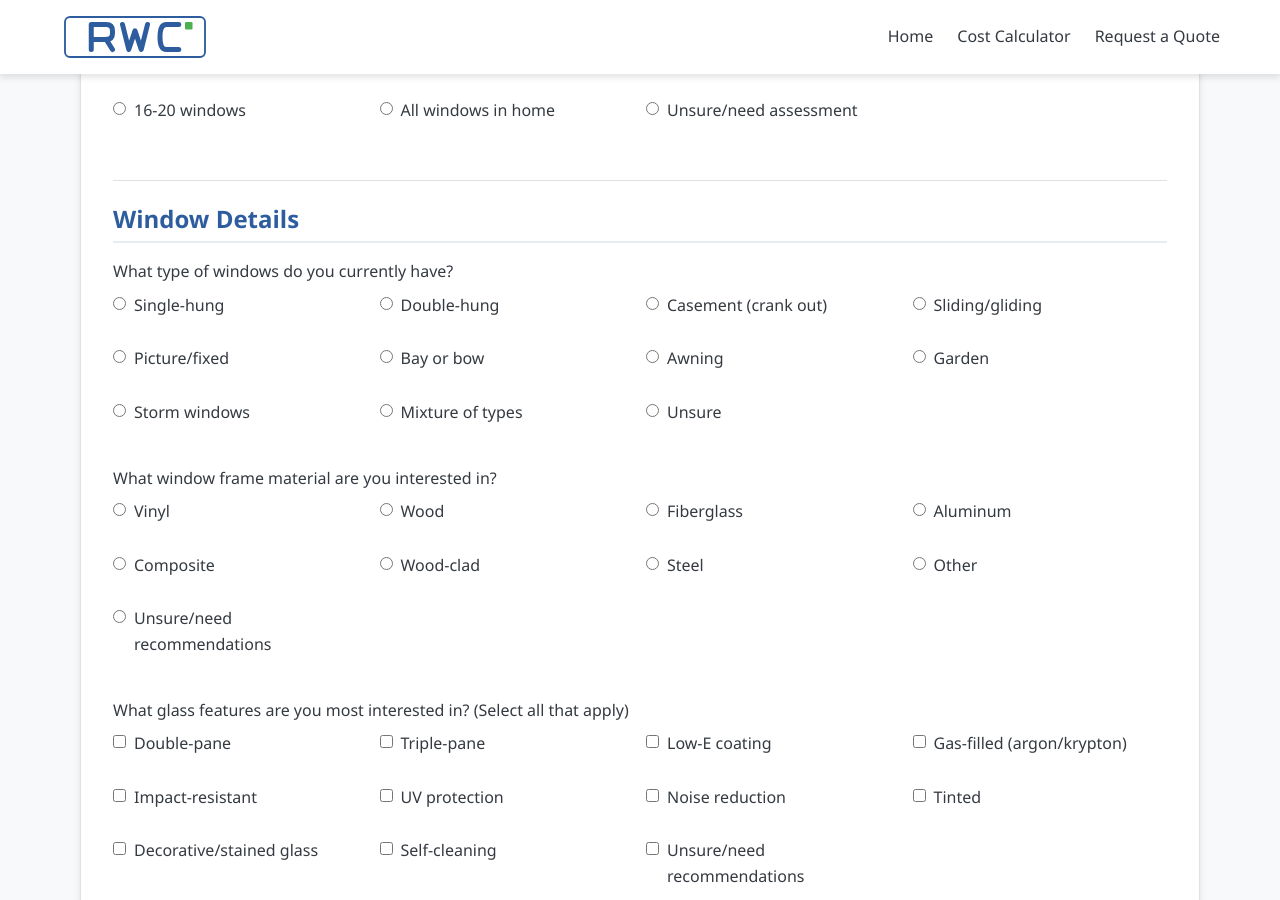
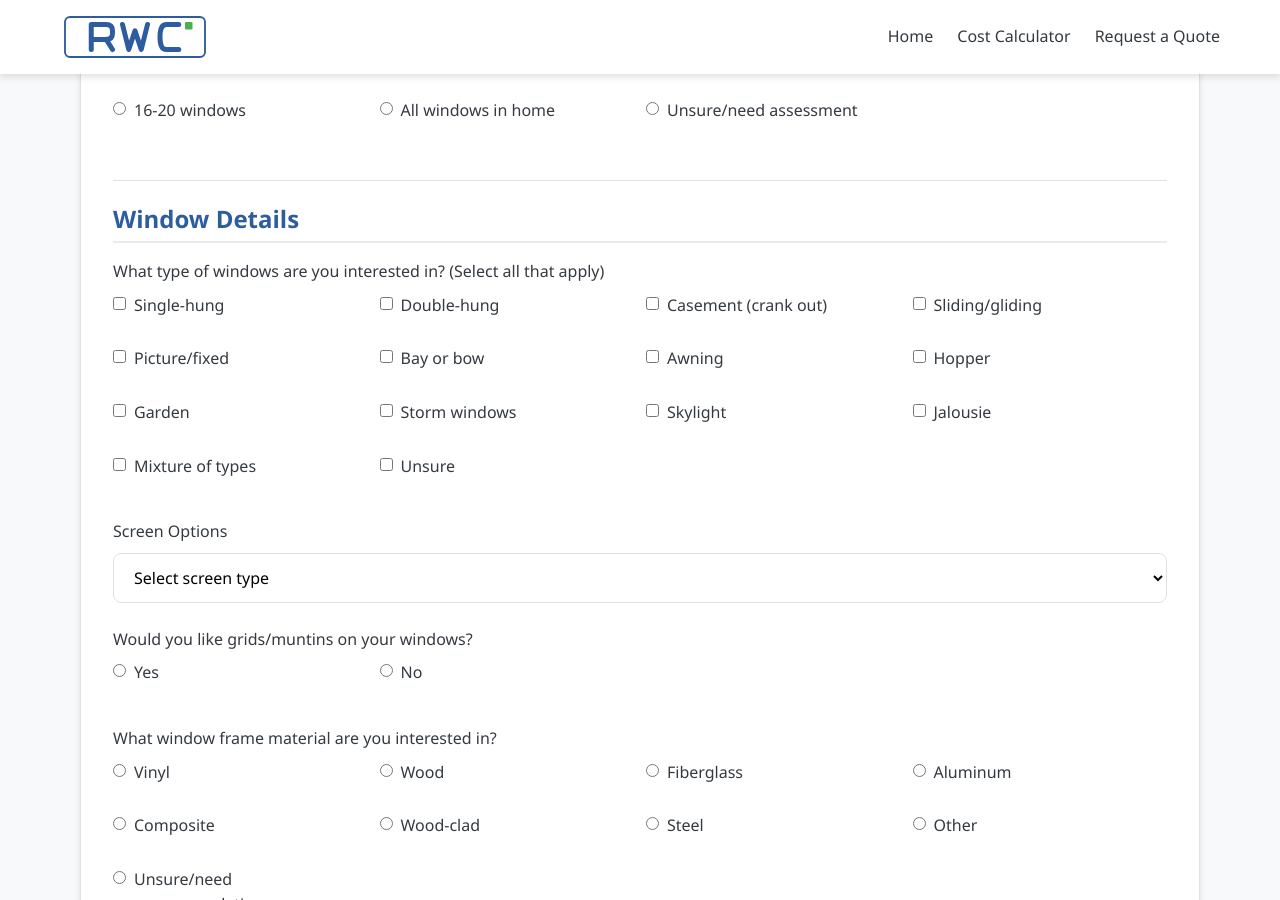
Before and after one commit to tim-amredev/replacement-window-costs, a Jekyll site: the page built from form-collection.html, in a window 1280 px wide and 900 px high, scrolled down 1034 px. Built offline with Jekyll 4.4.1, drawn with Linux system fonts in a browser that asks for light colours.

Commit message:
Update form-collection.html

```diff
--- a/form-collection.html
+++ b/form-collection.html
@@ -162,51 +162,87 @@ custom_js:
           <h3>Window Details</h3>
 
           <div class="form-group">
-            <label>What type of windows do you currently have?</label>
+            <label>What type of windows are you interested in? (Select all that apply)</label>
+            <div class="checkbox-group">
+              <div class="checkbox-option">
+                <input type="checkbox" id="type-single" name="window_types[]" value="Single-hung">
+                <label for="type-single">Single-hung</label>
+              </div>
+              <div class="checkbox-option">
+                <input type="checkbox" id="type-double" name="window_types[]" value="Double-hung">
+                <label for="type-double">Double-hung</label>
+              </div>
+              <div class="checkbox-option">
+                <input type="checkbox" id="type-casement" name="window_types[]" value="Casement (crank out)">
+                <label for="type-casement">Casement (crank out)</label>
+              </div>
+              <div class="checkbox-option">
+                <input type="checkbox" id="type-sliding" name="window_types[]" value="Sliding/gliding">
+                <label for="type-sliding">Sliding/gliding</label>
+              </div>
+              <div class="checkbox-option">
+                <input type="checkbox" id="type-picture" name="window_types[]" value="Picture/fixed">
+                <label for="type-picture">Picture/fixed</label>
+              </div>
+              <div class="checkbox-option">
+                <input type="checkbox" id="type-bay" name="window_types[]" value="Bay or bow">
+                <label for="type-bay">Bay or bow</label>
+              </div>
+              <div class="checkbox-option">
+                <input type="checkbox" id="type-awning" name="window_types[]" value="Awning">
+                <label for="type-awning">Awning</label>
+              </div>
+              <div class="checkbox-option">
+                <input type="checkbox" id="type-hopper" name="window_types[]" value="Hopper">
+                <label for="type-hopper">Hopper</label>
+              </div>
+              <div class="checkbox-option">
+                <input type="checkbox" id="type-garden" name="window_types[]" value="Garden">
+                <label for="type-garden">Garden</label>
+              </div>
+              <div class="checkbox-option">
+                <input type="checkbox" id="type-storm" name="window_types[]" value="Storm windows">
+                <label for="type-storm">Storm windows</label>
+              </div>
+              <div class="checkbox-option">
+                <input type="checkbox" id="type-skylight" name="window_types[]" value="Skylight">
+                <label for="type-skylight">Skylight</label>
+              </div>
+              <div class="checkbox-option">
+                <input type="checkbox" id="type-jalousie" name="window_types[]" value="Jalousie">
+                <label for="type-jalousie">Jalousie</label>
+              </div>
+              <div class="checkbox-option">
+                <input type="checkbox" id="type-mixture" name="window_types[]" value="Mixture of types">
+                <label for="type-mixture">Mixture of types</label>
+              </div>
+              <div class="checkbox-option">
+                <input type="checkbox" id="type-unsure" name="window_types[]" value="Unsure">
+                <label for="type-unsure">Unsure</label>
+              </div>
+            </div>
+          </div>
+
+          <div class="form-group">
+            <label for="screen-type">Screen Options</label>
+            <select id="screen-type" name="screen_type" class="form-select">
+              <option value="">Select screen type</option>
+              <option value="none">No screens</option>
+              <option value="half">Half screens</option>
+              <option value="full">Full screens</option>
+            </select>
+          </div>
+
+          <div class="form-group">
+            <label>Would you like grids/muntins on your windows?</label>
             <div class="radio-group">
               <div class="radio-option">
-                <input type="radio" id="type-single" name="current_window_type" value="Single-hung">
-                <label for="type-single">Single-hung</label>
+                <input type="radio" id="grids-yes" name="grids" value="Yes">
+                <label for="grids-yes">Yes</label>
               </div>
               <div class="radio-option">
-                <input type="radio" id="type-double" name="current_window_type" value="Double-hung">
-                <label for="type-double">Double-hung</label>
-              </div>
-              <div class="radio-option">
-                <input type="radio" id="type-casement" name="current_window_type" value="Casement (crank out)">
-                <label for="type-casement">Casement (crank out)</label>
-              </div>
-              <div class="radio-option">
-                <input type="radio" id="type-sliding" name="current_window_type" value="Sliding/gliding">
-                <label for="type-sliding">Sliding/gliding</label>
-              </div>
-              <div class="radio-option">
-                <input type="radio" id="type-picture" name="current_window_type" value="Picture/fixed">
-                <label for="type-picture">Picture/fixed</label>
-              </div>
-              <div class="radio-option">
-                <input type="radio" id="type-bay" name="current_window_type" value="Bay or bow">
-                <label for="type-bay">Bay or bow</label>
-              </div>
-              <div class="radio-option">
-                <input type="radio" id="type-awning" name="current_window_type" value="Awning">
-                <label for="type-awning">Awning</label>
-              </div>
-              <div class="radio-option">
-                <input type="radio" id="type-garden" name="current_window_type" value="Garden">
-                <label for="type-garden">Garden</label>
-              </div>
-              <div class="radio-option">
-                <input type="radio" id="type-storm" name="current_window_type" value="Storm windows">
-                <label for="type-storm">Storm windows</label>
-              </div>
-              <div class="radio-option">
-                <input type="radio" id="type-mixture" name="current_window_type" value="Mixture of types">
-                <label for="type-mixture">Mixture of types</label>
-              </div>
-              <div class="radio-option">
-                <input type="radio" id="type-unsure" name="current_window_type" value="Unsure">
-                <label for="type-unsure">Unsure</label>
+                <input type="radio" id="grids-no" name="grids" value="No">
+                <label for="grids-no">No</label>
               </div>
             </div>
           </div>
@@ -572,7 +608,7 @@ custom_js:
                 <label for="feature-screens">Screen options</label>
               </div>
               <div class="checkbox-option">
-                <input type="checkbox" id="feature-grilles" name="additional_features[]" value="Grilles/muntins (decorative  id="feature-grilles" name="additional_features[]" value="Grilles/muntins (decorative dividers)">
+                <input type="checkbox" id="feature-grilles" name="additional_features[]" value="Grilles/muntins (decorative dividers)">
                 <label for="feature-grilles">Grilles/muntins (decorative dividers)</label>
               </div>
               <div class="checkbox-option">
```
